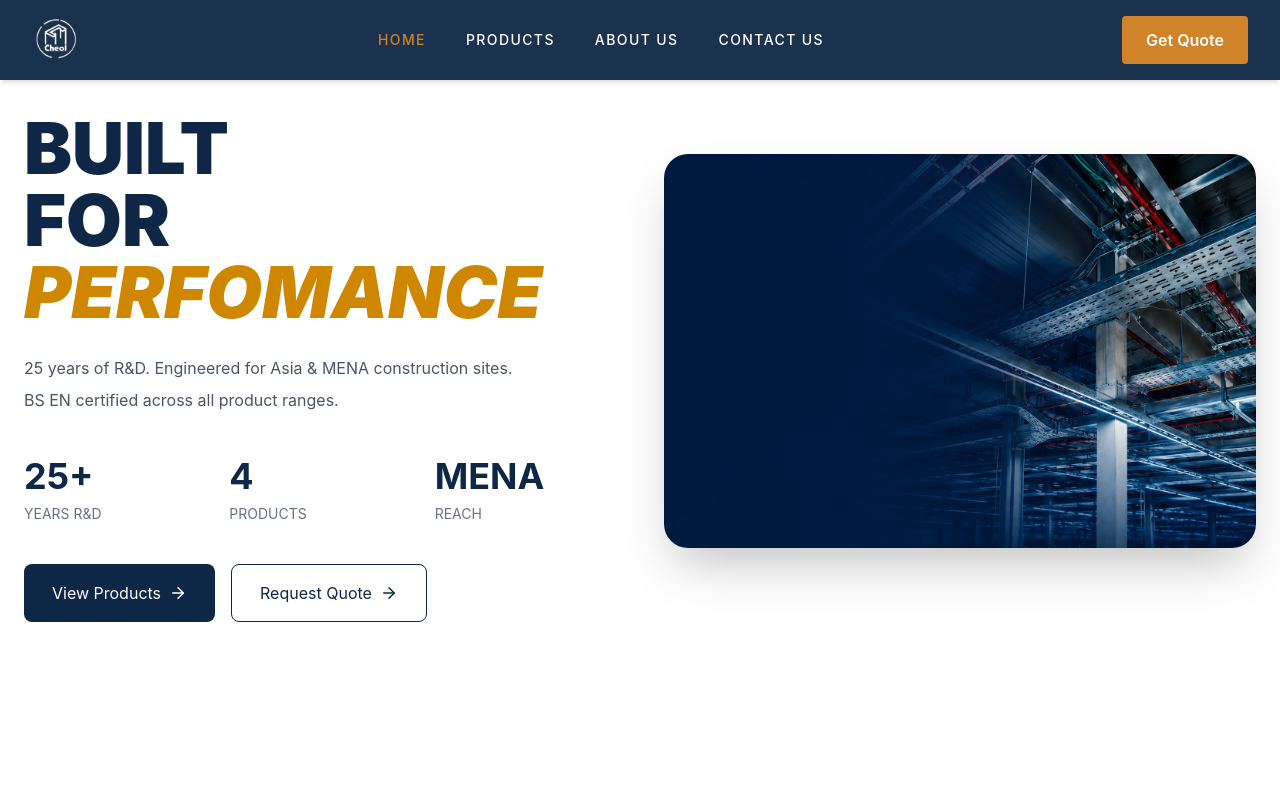
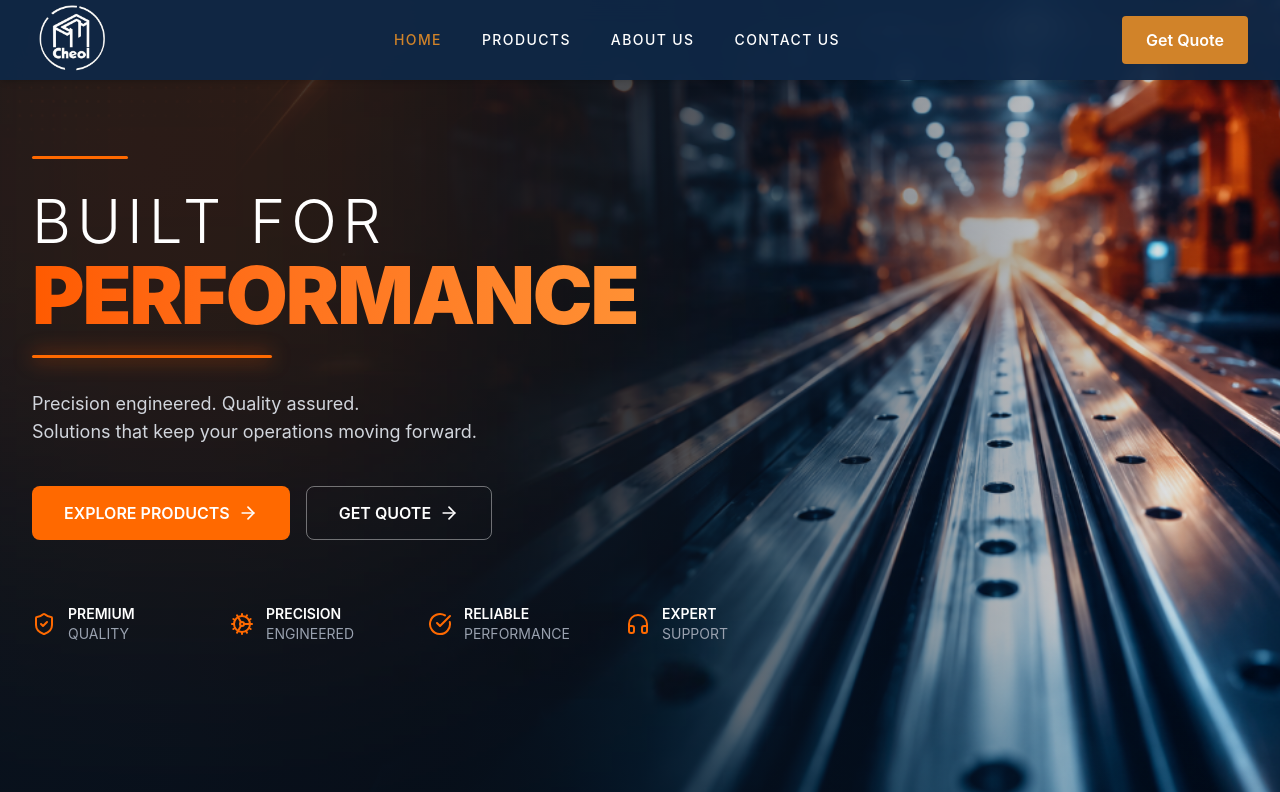
Before and after one commit to ummerfarook905/Cheol, a React (Vite) app: page / in a window 1280 px wide. Shown: the top 792 px of the page. Built offline with nearby package versions, Linux system fonts and the light colour scheme; grey boxes are pictures that could not be loaded.

Commit message:
update hero

```diff
--- a/src/components/ContactForm.jsx
+++ b/src/components/ContactForm.jsx
@@ -100,13 +100,13 @@ export default function ContactForm() {
               <div className="grid md:grid-cols-2 gap-6">
 
                 <Input label="Full Name *" />
-                <Input label="Company *" />
+                <Input label="Company " />
 
-                <Input label="Email Address *" type="email" />
+                <Input label="Email Address " type="email" />
                 <Input label="Phone Number *" />
 
                 <Input label="Country / Region" />
-                <Input label="Product Type *" />
+                <Input label="Product Type " />
 
               </div>
 
--- a/src/components/Footer.jsx
+++ b/src/components/Footer.jsx
@@ -18,7 +18,7 @@ export default function Footer() {
 
           <img
             src= {LogoImage}
-            className="h-12 mb-6"
+            className="h-20 mb-6"
             alt=""
           />
 
@@ -43,19 +43,26 @@ export default function Footer() {
           <ul className="space-y-3">
 
             <li>
-              <Link to="/">Home</Link>
+               <Link
+                  to="/"
+                  className="text-gray-300 hover:text-[#D18329] transition-colors duration-300"
+                >
+                  Home
+                </Link>
             </li>
 
             <li>
-              <Link to="/about">About Us</Link>
+              <Link to="/about" className="text-gray-300 hover:text-[#D18329] transition-colors duration-300">
+              About Us
+              </Link>
             </li>
 
             <li>
-              <Link to="/products">Products</Link>
+              <Link to="/products" className="text-gray-300 hover:text-[#D18329] transition-colors duration-300">Products</Link>
             </li>
 
             <li>
-              <Link to="/contact">Contact</Link>
+              <Link to="/contact" className="text-gray-300 hover:text-[#D18329] transition-colors duration-300">Contact</Link>
             </li>
 
           </ul>
@@ -73,25 +80,25 @@ export default function Footer() {
           <ul className="space-y-3">
 
             <li>
-              <Link to="/cable-ladder">
+              <Link to="/cable-ladder" className="text-gray-300 hover:text-[#D18329] transition-colors duration-300">
                 Cable Ladder
               </Link>
             </li>
 
             <li>
-              <Link to="/cable-tray">
+              <Link to="/cable-tray" className="text-gray-300 hover:text-[#D18329] transition-colors duration-300">
                 Cable Tray
               </Link>
             </li>
 
             <li>
-              <Link to="/cable-trunking">
+              <Link to="/cable-trunking" className="text-gray-300 hover:text-[#D18329] transition-colors duration-300">
                 Cable Trunking
               </Link>
             </li>
 
             <li>
-              <Link to="/support-system">
+              <Link to="/support-system" className="text-gray-300 hover:text-[#D18329] transition-colors duration-300">
                 Channel & Support
               </Link>
             </li>
--- a/src/components/Hero.jsx
+++ b/src/components/Hero.jsx
@@ -1,139 +1,163 @@
-import heroImage from "../assets/hero.png";
-import { Link } from "react-router-dom";
-import { ArrowRight } from "lucide-react";
+import {
+  ArrowRight,
+  ShieldCheck,
+  Cog,
+  CheckCircle,
+  Headphones,
+} from "lucide-react";
+import { useNavigate } from "react-router-dom";
+
+import heroImage from "../assets/images/Hero.png";
 
 export default function Hero() {
+  const navigate = useNavigate();
   return (
-    <section className="bg-white py-12 lg:py-20">
-      <div className="max-w-7xl mx-auto px-6">
+    <section className="relative overflow-hidden bg-[#07111D]">
 
-        <div className="grid lg:grid-cols-2 gap-12 items-center">
+      {/* Background */}
+      <img
+        src={heroImage}
+        alt="Hero Background"
+        className="absolute inset-0 w-full h-full object-cover object-center"
+      />
 
-          {/* Left */}
+      {/* Overlay */}
+      <div className="absolute inset-0 bg-gradient-to-r from-[#07111D]/95 via-[#07111D]/75 to-[#07111D]/20 lg:to-transparent" />
 
-          <div>
+      {/* Orange Glow */}
+      <div className="absolute -top-32 -left-32 w-[350px] h-[350px] md:w-[600px] md:h-[600px] bg-orange-500/20 blur-[180px]" />
 
-            <h1 className="mt-8 font-black uppercase leading-none">
+      <div className="relative z-10 container mx-auto px-6 sm:px-8 lg:px-12">
 
-              <span className="block text-[#0F2746] text-5xl lg:text-7xl">
-                BUILT
-              </span>
+        <div className="flex items-center min-h-[100svh] py-24">
 
-              <span className="block text-[#0F2746] text-5xl lg:text-7xl">
-                FOR
-              </span>
+          <div className="w-full max-w-3xl text-center lg:text-left">
 
-              <span className="block text-yellow-600 italic text-5xl lg:text-7xl">
-                PERFOMANCE
-              </span>
+            {/* Top Line */}
 
+            <div className="flex justify-center lg:justify-start">
+              <div className="w-20 sm:w-24 h-[3px] rounded-full bg-orange-500"></div>
+            </div>
+
+            {/* Heading */}
+
+            <h2 className="mt-8 uppercase text-white font-light tracking-widest text-2xl sm:text-3xl md:text-5xl lg:text-6xl">
+              BUILT FOR
+            </h2>
+
+            <h1
+              className="
+                mt-2
+                uppercase
+                font-black
+                leading-[0.9]
+                tracking-tight
+                break-words
+
+                bg-gradient-to-r
+                from-[#ff5a00]
+                to-[#ff9d3d]
+                bg-clip-text
+                text-transparent
+
+                text-[clamp(1.8rem,9vw,5rem)]
+              "
+             >
+              PERFORMANCE
             </h1>
 
-            <p className="mt-6 text-gray-600 max-w-lg leading-8">
-              25 years of R&D. Engineered for Asia & MENA construction sites.
-              BS EN certified across all product ranges.
+            <div className="flex justify-center lg:justify-start">
+              <div className="mt-6 h-[3px] w-44 sm:w-60 rounded-full bg-orange-500 shadow-[0_0_20px_#ff5a00]" />
+            </div>
+
+            {/* Description */}
+
+            <p className="mt-8 max-w-xl mx-auto lg:mx-0 text-gray-300 leading-7 text-sm sm:text-base md:text-lg">
+              Precision engineered. Quality assured.
+              <br />
+              Solutions that keep your operations moving forward.
             </p>
 
-            {/* Stats */}
+            {/* Buttons */}
 
-            <div className="grid grid-cols-3 gap-6 mt-10">
+            <div className="mt-10 flex flex-col sm:flex-row gap-4 justify-center lg:justify-start">
 
-              <div>
-                <h3 className="text-4xl font-bold text-[#0F2746]">25+</h3>
-                <p className="text-sm text-gray-500 mt-2">
-                  YEARS R&D
-                </p>
-              </div>
+              <button
+              onClick={() => navigate("/products")}
+              className="w-full sm:w-auto bg-orange-500 hover:bg-orange-600 transition rounded-lg px-8 py-3.5 text-white font-semibold flex items-center justify-center gap-2">
+                EXPLORE PRODUCTS
+                <ArrowRight size={20} />
+              </button>
 
-              <div>
-                <h3 className="text-4xl font-bold text-[#0F2746]">4</h3>
-                <p className="text-sm text-gray-500 mt-2">
-                  PRODUCTS
-                </p>
-              </div>
-
-              <div>
-                <h3 className="text-4xl font-bold text-[#0F2746]">
-                  MENA
-                </h3>
-                <p className="text-sm text-gray-500 mt-2">
-                  REACH
-                </p>
-              </div>
+              <button
+              onClick={() => navigate("/contact")}
+              className="w-full sm:w-auto border border-white/40 hover:bg-white hover:text-black transition rounded-lg px-8 py-3.5 text-white font-semibold flex items-center justify-center gap-2">
+                GET QUOTE
+                <ArrowRight size={20} />
+              </button>
 
             </div>
 
-            {/* Buttons */}
+            {/* Features */}
 
-            <div className="flex flex-wrap gap-4 mt-10">
+            <div className="mt-16 grid grid-cols-2 lg:grid-cols-4 gap-6">
 
-              <Link
-                to="/products"
-                className="flex items-center gap-2 bg-[#0F2746] text-white px-7 py-4 rounded-lg hover:bg-[#16355d]"
-              >
-                View Products
-                <ArrowRight size={18} />
-              </Link>
+              <Feature
+                icon={<ShieldCheck size={24} />}
+                title="PREMIUM"
+                subtitle="QUALITY"
+              />
 
-              <Link
-                to="/contact"
-                className="flex items-center gap-2 border border-[#0F2746] text-[#0F2746] px-7 py-4 rounded-lg hover:bg-[#0F2746] hover:text-white"
-              >
-                Request Quote
-                <ArrowRight size={18} />
-              </Link>
+              <Feature
+                icon={<Cog size={24} />}
+                title="PRECISION"
+                subtitle="ENGINEERED"
+              />
 
-            </div>
+              <Feature
+                icon={<CheckCircle size={24} />}
+                title="RELIABLE"
+                subtitle="PERFORMANCE"
+              />
 
-          </div>
-
-          {/* Right */}
-
-          <div className="relative">
-
-            <div className="rounded-3xl overflow-hidden shadow-2xl">
-
-              <img
-                src={heroImage}
-                alt="Hero"
-                className="w-full"
+              <Feature
+                icon={<Headphones size={24} />}
+                title="EXPERT"
+                subtitle="SUPPORT"
               />
 
             </div>
-
-            {/* Top Card */}
-
-            {/* <div className="absolute top-6 right-6 bg-white rounded-2xl shadow-lg px-5 py-4">
-
-              <p className="text-yellow-600 text-xs uppercase">
-                BSEN 61537
-              </p>
-
-              <h4 className="font-bold text-[#0F2746]">
-                Certified
-              </h4>
-
-            </div> */}
-
-            {/* Bottom Card */}
-
-            {/* <div className="absolute bottom-6 left-6 bg-white rounded-2xl shadow-lg px-6 py-5">
-
-              <p className="text-xs text-gray-500 uppercase">
-                System Quality
-              </p>
-
-              <h3 className="text-2xl font-bold text-[#0F2746]">
-                100% Verified
-              </h3>
-
-            </div> */}
 
           </div>
 
         </div>
 
       </div>
+
     </section>
   );
 }
+
+function Feature({ icon, title, subtitle }) {
+  return (
+    <div className="flex items-center justify-center lg:justify-start gap-3">
+
+      <div className="text-orange-500 flex-shrink-0">
+        {icon}
+      </div>
+
+      <div>
+
+        <h3 className="text-white font-semibold text-xs sm:text-sm">
+          {title}
+        </h3>
+
+        <p className="text-gray-400 text-xs sm:text-sm">
+          {subtitle}
+        </p>
+
+      </div>
+
+    </div>
+  );
+}
--- a/src/components/NavBar.jsx
+++ b/src/components/NavBar.jsx
@@ -23,7 +23,7 @@ export default function Navbar() {
             <img
               src= {LogoImage}
               alt="Cheol"
-              className="h-12 w-auto"
+              className="h-20 w-auto"
             />
           </Link>
 
--- a/src/components/ProductRange.jsx
+++ b/src/components/ProductRange.jsx
@@ -1,4 +1,6 @@
 import React from "react";
+import { ArrowRight } from "lucide-react";
+import { useNavigate } from "react-router-dom";
 import Ladder from "../assets/ladder/ladder.jpeg";
 import Tray from "../assets/tray/tray2.png";
 import Trunking from "../assets/trunking/trunking2.png";
@@ -42,6 +44,7 @@ const products = [
 ];
 
 export default function ProductRange() {
+  const navigate = useNavigate();
   return (
     <section className="bg-white py-12 lg:py-20">
       <div className="max-w-7xl mx-auto px-5 lg:px-8">
@@ -98,6 +101,18 @@ export default function ProductRange() {
           </div>
 
         </div>
+        <div className="mt-12 flex justify-center">
+          <button
+            onClick={() => navigate("/products")}
+            className="group inline-flex items-center gap-3 bg-orange-500 hover:bg-orange-600 text-white font-semibold uppercase tracking-wide px-8 py-4 rounded-lg transition-all duration-300 shadow-lg hover:shadow-xl"
+          >
+            Explore Products
+            <ArrowRight
+              size={20}
+              className="transition-transform duration-300 group-hover:translate-x-1"
+            />
+          </button>
+        </div>
       </div>
     </section>
   );
```
Also changed, not shown: src/assets/images/Hero.png (added), src/assets/images/tray.jpg (added).
